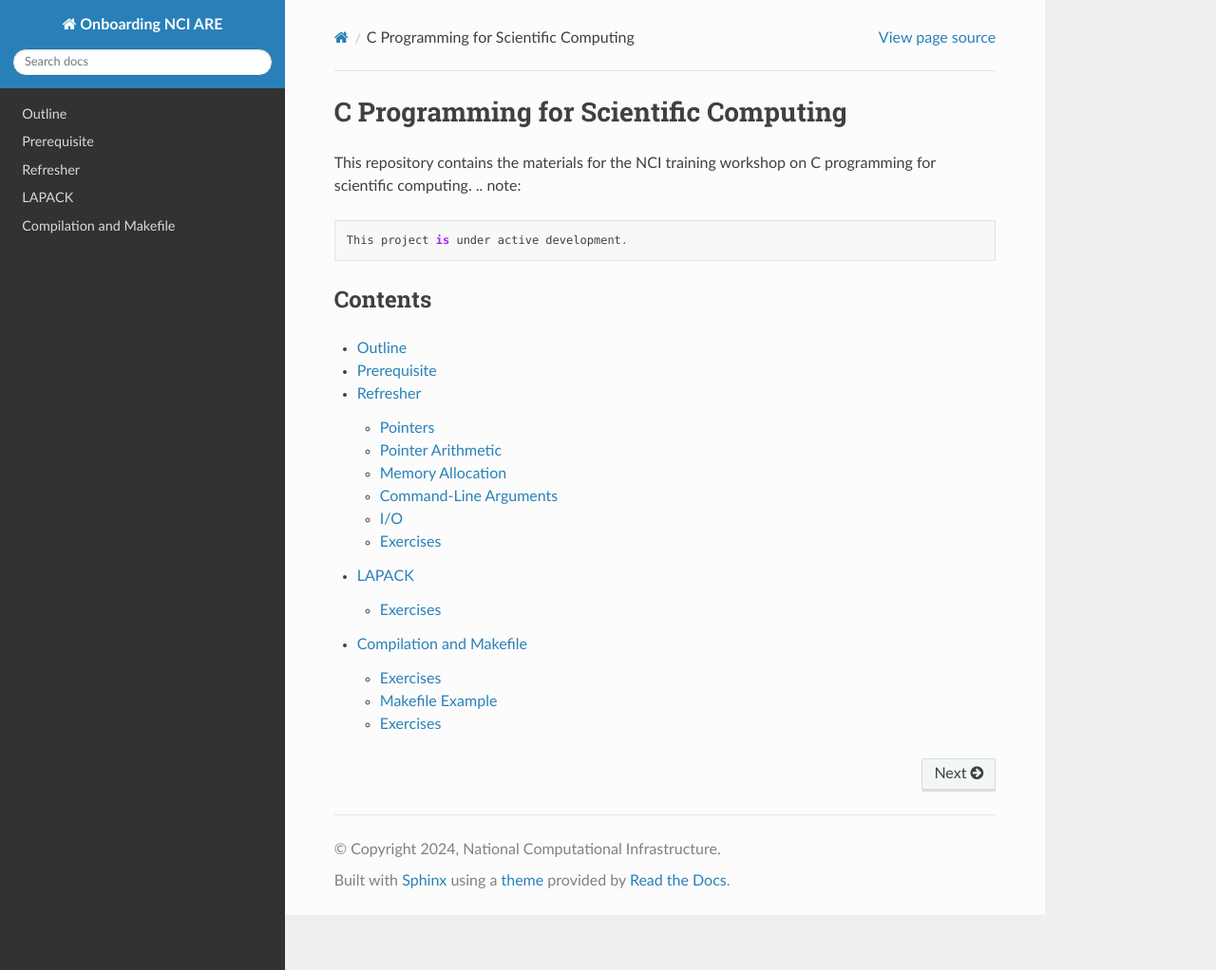
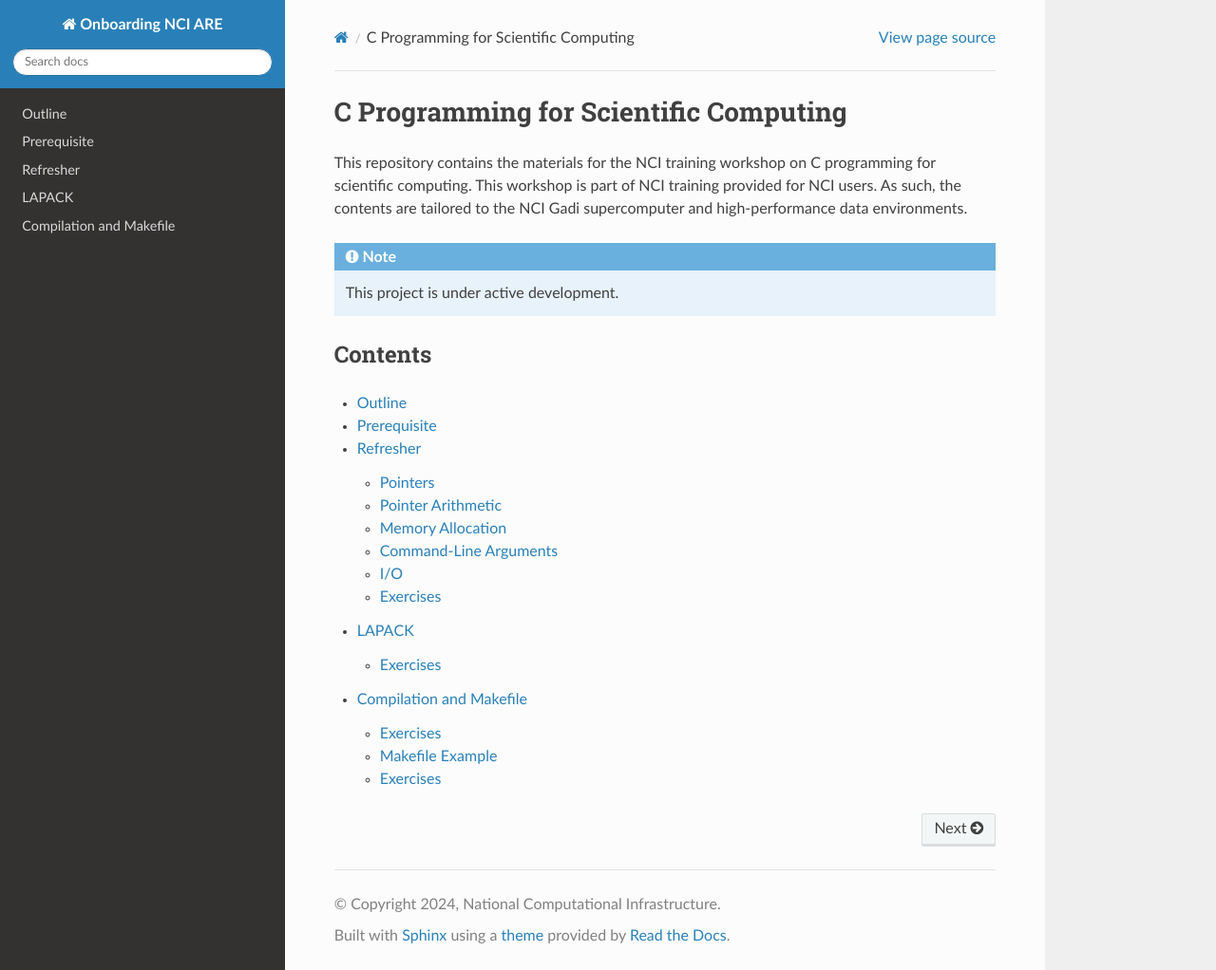
Before and after one commit to NCI900-Training-Organisation/C-programming-for-scientific-computing, a Sphinx documentation site: the page built from docs/source/index.rst, in a window 1280 px wide and 1022 px high. Shown: the whole window at 95% size. Built offline with Sphinx 7.4.7 and the Read the Docs theme 3.1.0, drawn with Linux system fonts in a browser that asks for light colours.

```diff
--- a/docs/source/index.rst
+++ b/docs/source/index.rst
@@ -2,6 +2,8 @@
 =================================================
 
 This repository contains the materials for the NCI training workshop on C programming for scientific computing.
+This workshop is part of NCI training provided for NCI users. As such, the contents are tailored to the NCI Gadi supercomputer and high-performance data environments.
+
 .. note::
 
    This project is under active development.
```
Also changed, not shown: docs/source/start.rst (line endings or trailing spaces).
